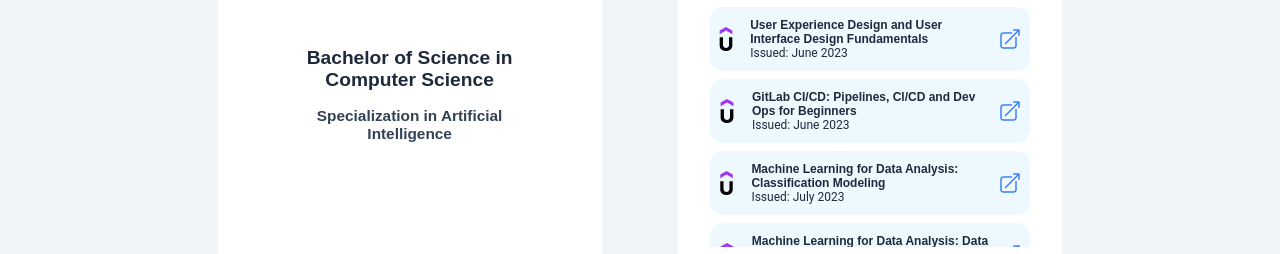
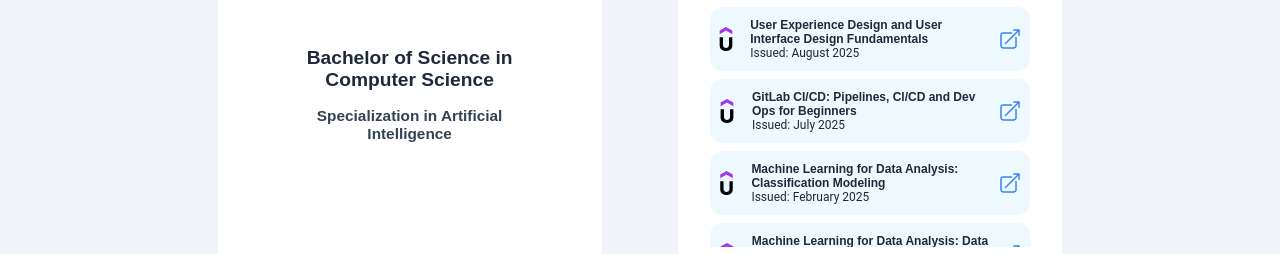
Before and after one commit to mawi-delosreyes/Portfolio, a React (Vite) app: page /education in a window 1280 px wide. Shown: the part 339-593 px from the top of the page. Built offline with nearby package versions, Linux system fonts and the light colour scheme.

Commit message:
fix: fixed dates in certificates

```diff
--- a/src/pages/Education.tsx
+++ b/src/pages/Education.tsx
@@ -19,43 +19,43 @@ function EducationPage() {
     const certificates = [
         {
             title: "User Experience Design and User Interface Design Fundamentals",
-            date: "June 2023",
+            date: "August 2025",
             source: "udemy",
             certificateUrl: User_Experience_Design_and_User_Interface_Design_Fundamentals
         },
         {
             title: "GitLab CI/CD: Pipelines, Cl/CD and Dev Ops for Beginners",
-            date: "June 2023",
+            date: "July 2025",
             source: "udemy",
             certificateUrl: GitLab_CI_CD_from_a_GitLab_Hero_Learn_valuable_DevOps_skills_Build_pipelines_and_Deploy_to_AWS
         },
         {
             title: "Machine Learning for Data Analysis: Classification Modeling",
-            date: "July 2023",
+            date: "February 2025",
             source: "udemy",
             certificateUrl: Machine_Learning_for_Data_Analysis_Classification_Modeling
         },
         {
             title: "Machine Learning for Data Analysis: Data Profiling and QA",
-            date: "August 2023",
+            date: "January 2025",
             source: "udemy",
             certificateUrl: Machine_Learning_for_Data_Analysis_Data_Profiling_and_QA
         },
         {
             title: "iOS App Development: Test-Driven Development",
-            date: "June 2022",
+            date: "July 2022",
             source: "linkedin",
             certificateUrl: iOS_App_Development_Test_Driven_Development
         },
         {
             title: "Learning Design Thinking: Lead Change in Your Organization",
-            date: "September 2022",
+            date: "June 2022",
             source: "linkedin",
             certificateUrl: Learning_Design_Thinking_Lead_Change_in_Your_Organization
         },
         {
             title: "Node.js Essential Training (2019)",
-            date: "October 2019",
+            date: "June 2022",
             source: "linkedin",
             certificateUrl: Nodejs_Essential_Training_2019
         }
```
